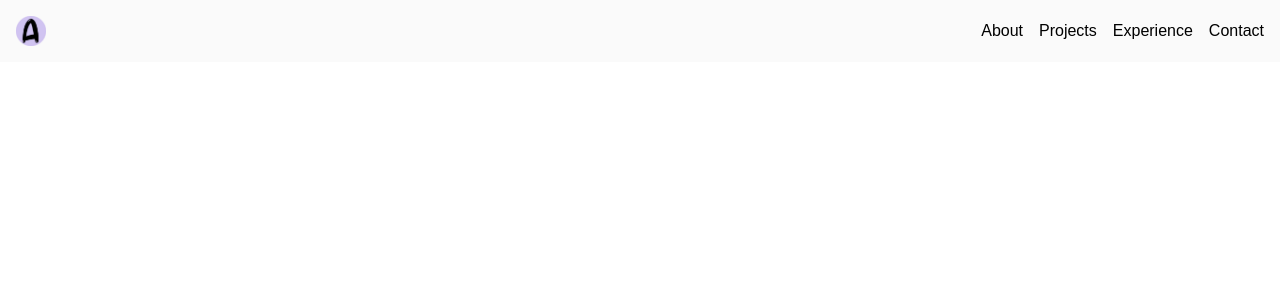
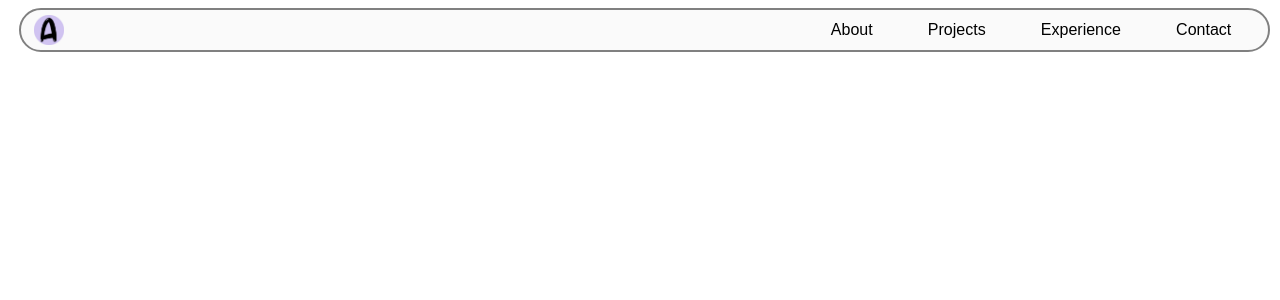
Before and after one commit to AndreaAlarconValdes/Portfolio, a React app: page / in a window 1280 px wide. Shown: the top 300 px of the page. Built offline with nearby package versions, Linux system fonts and the light colour scheme; the HTML template or start-up script is replaced by a standard one.

Commit message:
Fix navbar styles

```diff
--- a/src/components/Navbar.css
+++ b/src/components/Navbar.css
@@ -1,10 +1,13 @@
 .nav-container {
   z-index: 1;
   position: sticky;
+  border: 2px solid gray;
+  border-radius: 30px;
+  margin-top: 0.5rem;
   top: 0;
   left: 0;
   width: 100%;
-  padding: 1em;
+  padding: 0.3rem 0.5em;
   background-color: #fafafa;
   display: flex;
   flex-flow: row wrap;
@@ -21,7 +24,6 @@
     background-color: rgba(255, 255, 255, 0.4);
     backdrop-filter: blur(5px);
     font-size: 17px;
-    color: black;
   }
 }
 
@@ -33,8 +35,8 @@
   display: none;
   cursor: pointer;
   background-color: transparent;
-    border: none;
-    color: inherit;
+  border: none;
+  color: inherit;
 }
 
 .nav-list {
@@ -48,43 +50,59 @@
   list-style: none;
 
   .isActive {
-    border-bottom: 2px solid #fdbc96;
+    border-bottom: 3px solid #fdbc96;
   }
 }
 
 .nav-link {
   text-decoration: none;
-  color: inherit;
+  color: #000000;
+  padding: 0 10px;
+  position: relative;
+}
 
-  &:hover {
-  color: gray;
-  }
+.nav-link::before {
+  content: "";
+  position: absolute;
+  bottom: -3px;
+  left: 0;
+  width: 0%;
+  height: 3px;
+  background-color: #fdbc96;
+  transition: all 0.5s;
+}
 
+.nav-link:hover::before {
+  width: 100%;
 }
 
 @media screen and (max-width: 480px) {
   .nav-btn {
     display: flex;
   }
+
+
   .nav {
     width: 100%;
     display: flex;
     flex-flow: column nowrap;
     justify-content: center;
-    align-items: center;
+    align-items: flex-start;
     height: 0vh;
     opacity: 0;
     overflow: hidden;
-    transition: all 0.5s ease;
   }
+
   .nav.isOpen {
-    height: 50vh;
+    height: auto;
     opacity: 1;
   }
 
   .nav-list {
+    margin: 1rem 0;
+    padding: 0px;
     flex-direction: column;
-    gap: 0.5rem;
+    align-items: flex-start;
+    gap: 1rem;
   }
-
 }
--- a/src/index.css
+++ b/src/index.css
@@ -1,6 +1,5 @@
 * {
   box-sizing: border-box;
-  margin: 0;
-  padding: 0;
+  margin: 0 0.3rem;
   font-family: Arial, Helvetica, sans-serif;
 }
```
